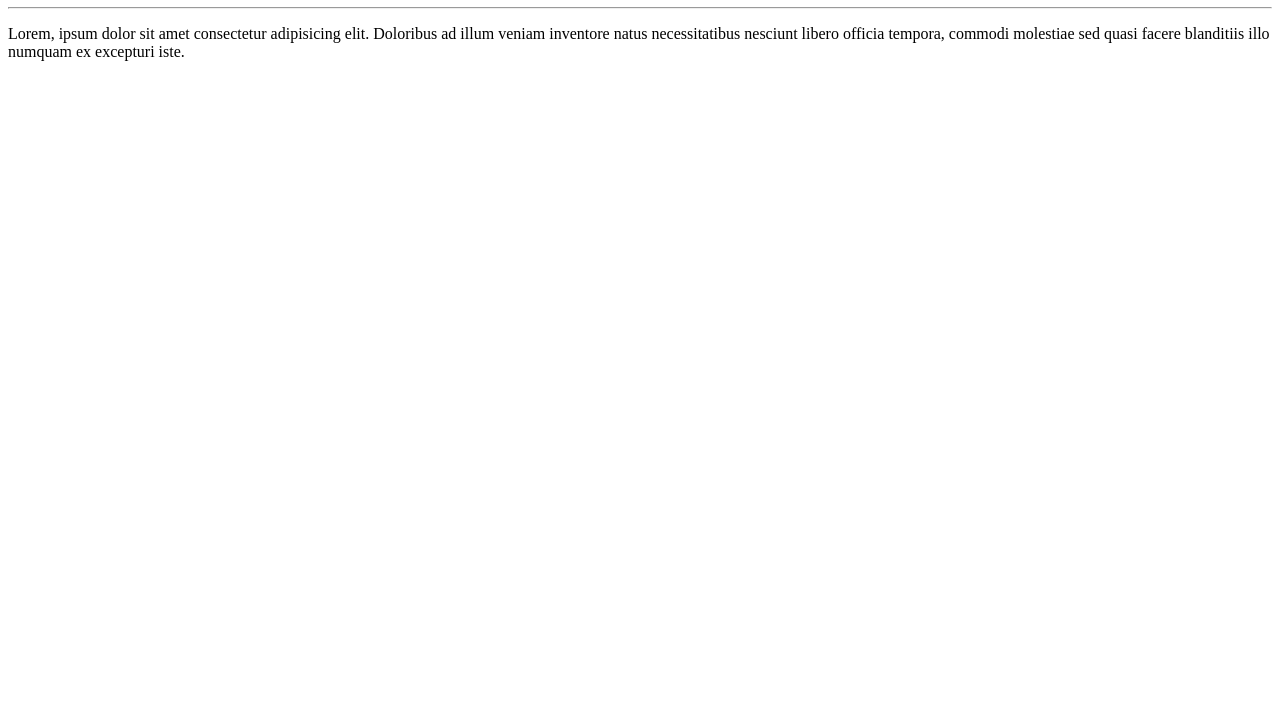
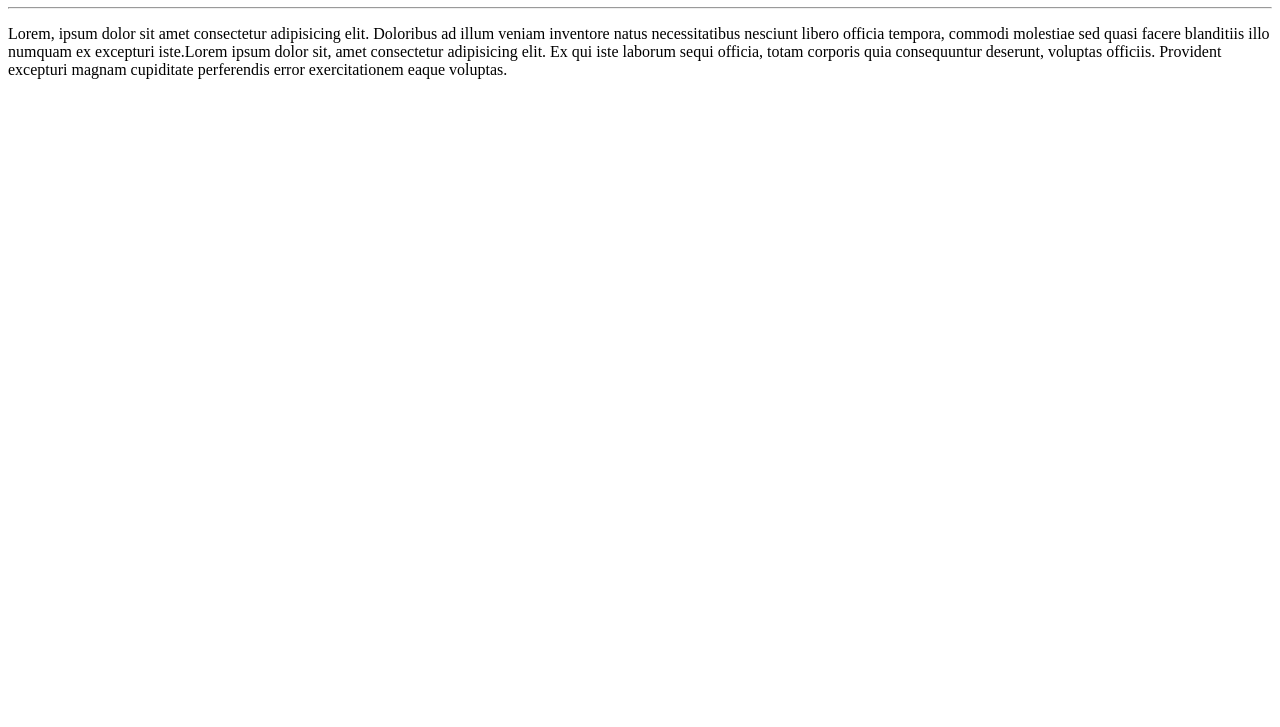
Before and after one commit to VitorGit93/Git_GitHub_Guanabara, a plain HTML site: page site-exemplo/index.html in a window 1280 px wide. Shown: the part 73-800 px from the top of the page. Drawn offline with Linux system fonts and the light colour scheme.

Commit message:
Adicionei um parágrafo

```diff
--- a/site-exemplo/index.html
+++ b/site-exemplo/index.html
@@ -9,7 +9,7 @@
 
     <h1>Olá, Mundo!</h1>
     <hr>
-    <p>Lorem, ipsum dolor sit amet consectetur adipisicing elit. Doloribus ad illum veniam inventore natus necessitatibus nesciunt libero officia tempora, commodi molestiae sed quasi facere blanditiis illo numquam ex excepturi iste.</p>
-
+    <p>Lorem, ipsum dolor sit amet consectetur adipisicing elit. Doloribus ad illum veniam inventore natus necessitatibus nesciunt libero officia tempora, commodi molestiae sed quasi facere blanditiis illo numquam ex excepturi iste.</
+    <p>Lorem ipsum dolor sit, amet consectetur adipisicing elit. Ex qui iste laborum sequi officia, totam corporis quia consequuntur deserunt, voluptas officiis. Provident excepturi magnam cupiditate perferendis error exercitationem eaque voluptas.</p>
 </body>
 </html>
```
